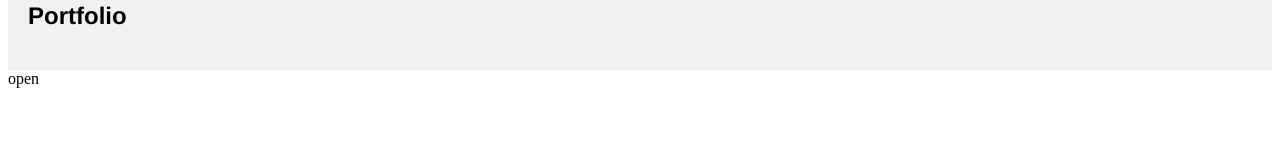
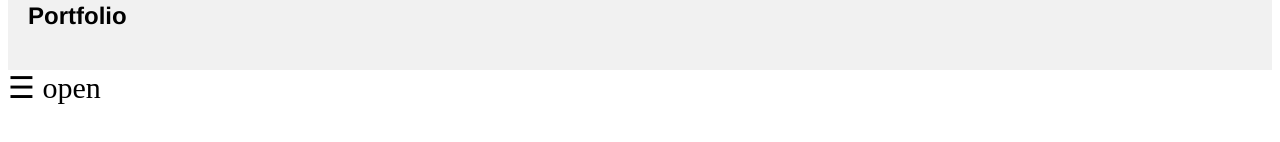
Before and after one commit to ZenoZine/ZenoZine.github.io, a plain HTML site: page index.html in a window 1280 px wide. Shown: the part 128-270 px from the top of the page. Drawn offline with Linux system fonts and the light colour scheme.

Commit message:
"Hoping to change the open menu icon"

```diff
--- a/index.html
+++ b/index.html
@@ -27,6 +27,6 @@
 
         </div>
 
-        <span onclick="openNav()">open</span>
+        <span style="font-size:30px;cursor:pointer" onclick="openNav()">&#9776; open</span>
     </body>
 </html>
```
